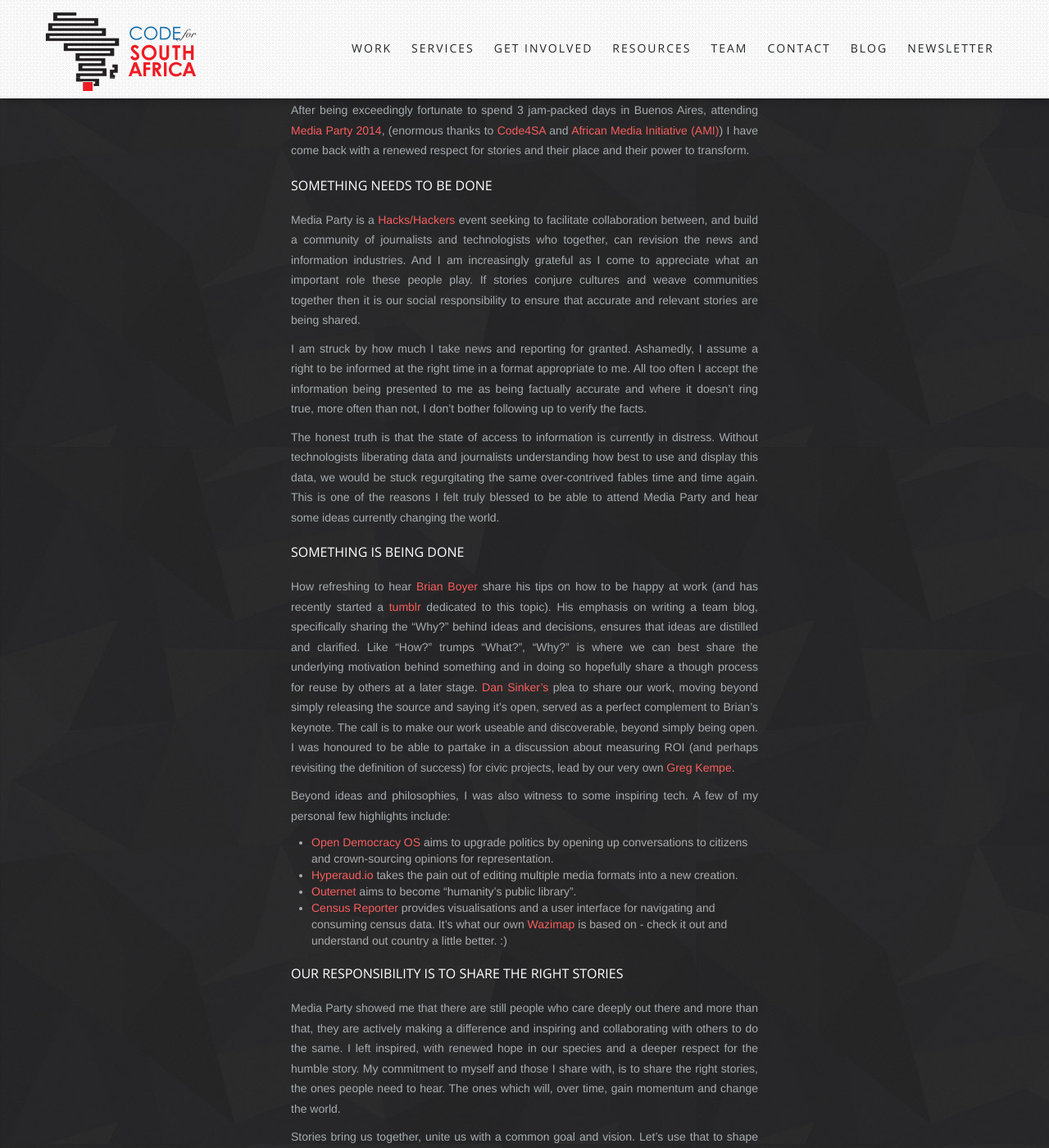
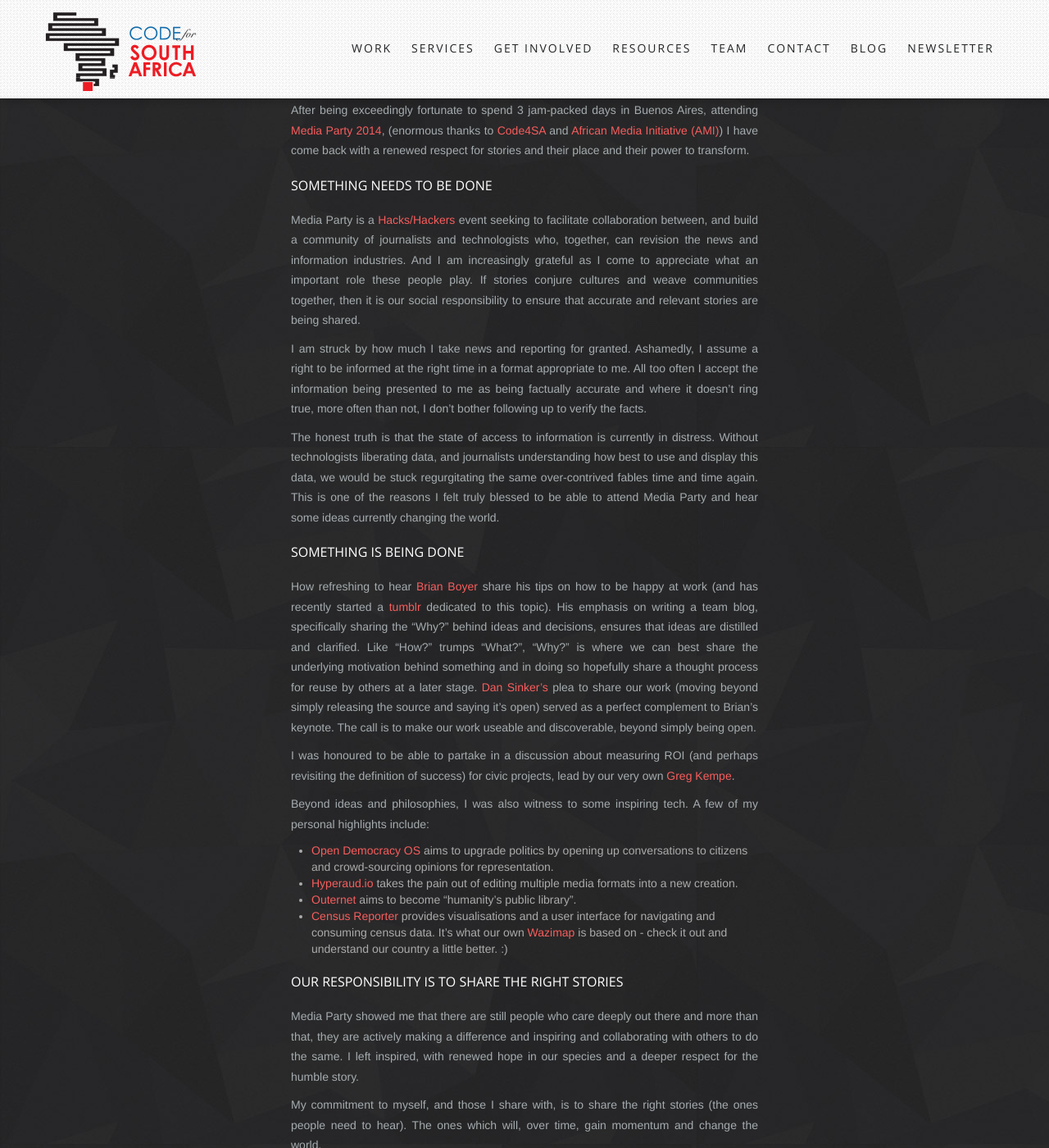
Before and after one commit to Code4SA/old-code4sa.github.io, a Jekyll site: the page built from _posts/2014-09-09-stories-to-change-the-world.md, in a window 1280 px wide and 1400 px high, scrolled down 405 px. Shown: the whole window at 82% size. Built offline with Jekyll 4.4.1, drawn with Linux system fonts in a browser that asks for light colours; nearby versions of some CDN libraries; library files that are not in the unit come from our copies; Markdown is read by kramdown in place of the engine named in the settings; comment, search, counter and statistics services are not loaded.

Commit message:
Update 2014-09-09-stories-to-change-the-world.md

```diff
--- a/_posts/2014-09-09-stories-to-change-the-world.md
+++ b/_posts/2014-09-09-stories-to-change-the-world.md
@@ -2,10 +2,8 @@
 layout: post
 title: Stories to change the world
 excerpt: Stories define and grow a culture, what if we can harness that power and use them to change the world?
-
 date: 2014-09-09
 ---
-
 
 #Life affirming stories#
 
@@ -23,28 +21,31 @@
 --------------------------
 
 Media Party is a [Hacks/Hackers](http://hackshackers.com/) event seeking to
-facilitate collaboration between, and build a community of journalists and technologists who together, can revision the news and information industries. And I am increasingly grateful as I come to appreciate what an important role these people play. If stories conjure cultures and weave communities together then it is our social responsibility to ensure that accurate and relevant stories are being shared.
+facilitate collaboration between, and build a community of journalists and technologists who, together, can revision the news and information industries. And I am increasingly grateful as I come to appreciate what an important role these people play. If stories conjure cultures and weave communities together, then it is our social responsibility to ensure that accurate and relevant stories are being shared.
 
 I am struck by how much I take news and reporting for granted. Ashamedly, I assume a right to be informed at the right time in a format appropriate to me. All too often I accept the information being presented to me as being factually accurate and where it doesn't ring true, more often than not, I don't bother following up to verify the facts.
 
-The honest truth is that the state of access to information is currently in distress. Without technologists liberating data and journalists understanding how best to use and display this data, we would be stuck regurgitating the same over-contrived fables time and time again. This is one of the reasons I felt truly blessed to be able to attend Media Party and hear some ideas currently changing the world.
+The honest truth is that the state of access to information is currently in distress. Without technologists liberating data, and journalists understanding how best to use and display this data, we would be stuck regurgitating the same over-contrived fables time and time again. This is one of the reasons I felt truly blessed to be able to attend Media Party and hear some ideas currently changing the world.
 
 Something is being done
 -----------------------
 
-How refreshing to hear [Brian Boyer](https://twitter.com/brianboyer) share his tips on how to be happy at work (and has recently started a [tumblr](http://happyhacks.tumblr.com/) dedicated to this topic). His emphasis on writing a team blog, specifically sharing the "Why?" behind ideas and decisions, ensures that ideas are distilled and clarified. Like "How?" trumps "What?", "Why?" is where we can best share the underlying motivation behind something and in doing so hopefully share a though process for reuse by others at a later stage. [Dan Sinker's](https://twitter.com/dansinker) plea to share our work, moving beyond simply releasing the source and saying it's open, served as a perfect complement to Brian's keynote. The call is to make our work useable and discoverable, beyond simply being open.
+How refreshing to hear [Brian Boyer](https://twitter.com/brianboyer) share his tips on how to be happy at work (and has recently started a [tumblr](http://happyhacks.tumblr.com/) dedicated to this topic). His emphasis on writing a team blog, specifically sharing the "Why?" behind ideas and decisions, ensures that ideas are distilled and clarified. Like "How?" trumps "What?", "Why?" is where we can best share the underlying motivation behind something and in doing so hopefully share a thought process for reuse by others at a later stage. [Dan Sinker's](https://twitter.com/dansinker) plea to share our work (moving beyond simply releasing the source and saying it's open) served as a perfect complement to Brian's keynote. The call is to make our work useable and discoverable, beyond simply being open.
+
 I was honoured to be able to partake in a discussion about measuring ROI (and perhaps revisiting the definition of success) for civic projects, lead by our very own [Greg Kempe](https://twitter.com/longhotsummer).
 
-Beyond ideas and philosophies, I was also witness to some inspiring tech. A few of my personal few highlights include:
+Beyond ideas and philosophies, I was also witness to some inspiring tech. A few of my personal highlights include:
 
-* [Open Democracy OS](http://democracyos.org/) aims to upgrade politics by opening up conversations to citizens and crown-sourcing opinions for representation.
+* [Open Democracy OS](http://democracyos.org/) aims to upgrade politics by opening up conversations to citizens and crowd-sourcing opinions for representation.
 * [Hyperaud.io](http://hyperaud.io/) takes the pain out of editing multiple media formats into a new creation.
 * [Outernet](https://www.outernet.is/) aims to become "humanity's public library".
-* [Census Reporter](http://censusreporter.org/) provides visualisations and a user interface for navigating and consuming census data. It's what our own [Wazimap](http://wazimap.co.za/) is based on - check it out and understand out country a little better. :)
+* [Census Reporter](http://censusreporter.org/) provides visualisations and a user interface for navigating and consuming census data. It's what our own [Wazimap](http://wazimap.co.za/) is based on - check it out and understand our country a little better. :)
 
 Our responsibility is to share the right stories
 ------------------------------------------------
 
-Media Party showed me that there are still people who care deeply out there and more than that, they are actively making a difference and inspiring and collaborating with others to do the same. I left inspired, with renewed hope in our species and a deeper respect for the humble story. My commitment to myself and those I share with, is to share the right stories, the ones people need to hear. The ones which will, over time, gain momentum and change the world.
+Media Party showed me that there are still people who care deeply out there and more than that, they are actively making a difference and inspiring and collaborating with others to do the same. I left inspired, with renewed hope in our species and a deeper respect for the humble story.
+
+My commitment to myself, and those I share with, is to share the right stories (the ones people need to hear). The ones which will, over time, gain momentum and change the world.
 
 Stories bring us together, unite us with a common goal and vision. Let's use that to shape the society we want to participate in.
```
